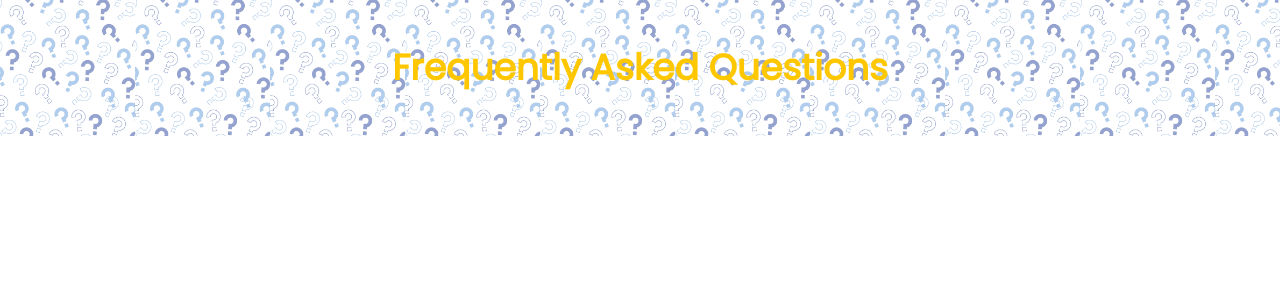
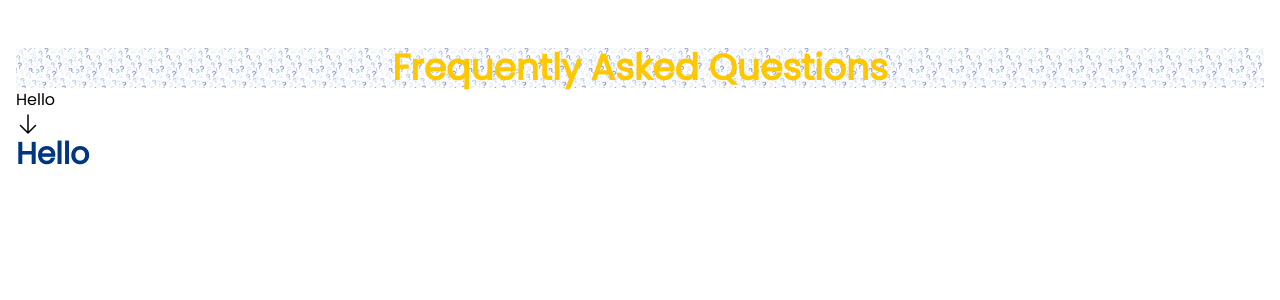
Before and after one commit to BestBow/Yooyyaa-Immigration-Consulting-Website, a React (Vite) app in the folder client/: page / in a window 1280 px wide. Shown: the top 300 px of the page. Built offline with nearby package versions, Linux system fonts and the light colour scheme.

Commit message:
Added arrow svg For FAQ dropdown

```diff
--- a/client/src/components/FAQAccordion.jsx
+++ b/client/src/components/FAQAccordion.jsx
@@ -5,8 +5,15 @@ export default function FAQAccordion(props) {
         Here iterate through FAQ items, design with tailwind, and disply
         prob use a map?
         */
-        <>
+        <div className="Accordion">
 
-        </>
+        <div className=".container display-flex justify-center">
+            Hello
+        </div>
+
+
+
+
+        </div>
     );
 }
--- a/client/src/pages/FAQ.jsx
+++ b/client/src/pages/FAQ.jsx
@@ -1,6 +1,7 @@
 import React from 'react';
 import FAQAccordion from "../components/FAQAccordion";
 import "tailwindcss";
+import "../styles/global.css"
 
 export default function FAQ() {
 
@@ -31,12 +32,20 @@ let faqInfo = [
 ];
 
 return (
-    <div className="bg-contain bg-[url('../assets/question_marks_background.jpg')] container mx-auto px-4 py-12">
-    	<h1 className='flex justify-center'>Frequently Asked Questions</h1>
+    <div className="flex-col justify-center container mx-auto px-4 py-12">
+    	<h1 className="flex justify-center bg-contain bg-[url('../assets/question_marks_background.jpg')]">Frequently Asked Questions</h1>
      	{/*Header */}
 
 			<FAQAccordion faq={faqInfo} />
 
+			<div>
+
+<svg xmlns="http://www.w3.org/2000/svg" fill="none" viewBox="0 0 24 24" strokeWidth={1.5} stroke="currentColor" className="size-6">
+  <path strokeLinecap="round" strokeLinejoin="round" d="M19.5 13.5 12 21m0 0-7.5-7.5M12 21V3" />
+</svg>
+			</div>
+
+			<h3> Hello</h3>
     	{/*Footer*/}
     </div>
 
```
